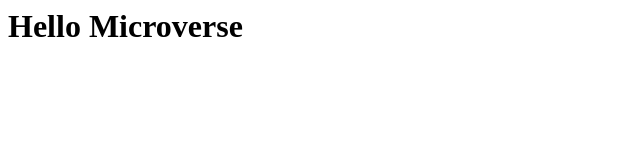
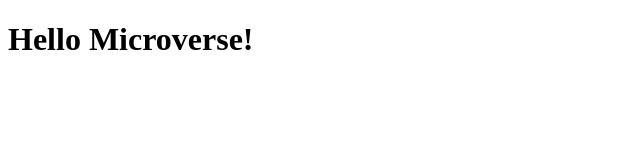
Before and after one commit to vanillainanutshell/hello-world, a website: page index.html in a window 1280 px wide. Shown: the whole page, without its empty margins (0-640 px from the left). Drawn offline with Linux system fonts and the light colour scheme.

Commit message:
fix weblint

```diff
--- a/index.html
+++ b/index.html
@@ -1 +1,15 @@
-<h1 class="title">Hello Microverse</h1>
+<!DOCTYPE html>
+<html lang="en">
+
+<head>
+    <meta charset="UTF-8">
+    <meta http-equiv="X-UA-Compatible" content="IE=edge">
+    <meta name="viewport" content="width=device-width, initial-scale=1.0">
+    <title>Hello Microverse!</title>
+</head>
+
+<body>
+    <h1 class="title">Hello Microverse!</h1>
+</body>
+
+</html>
```
